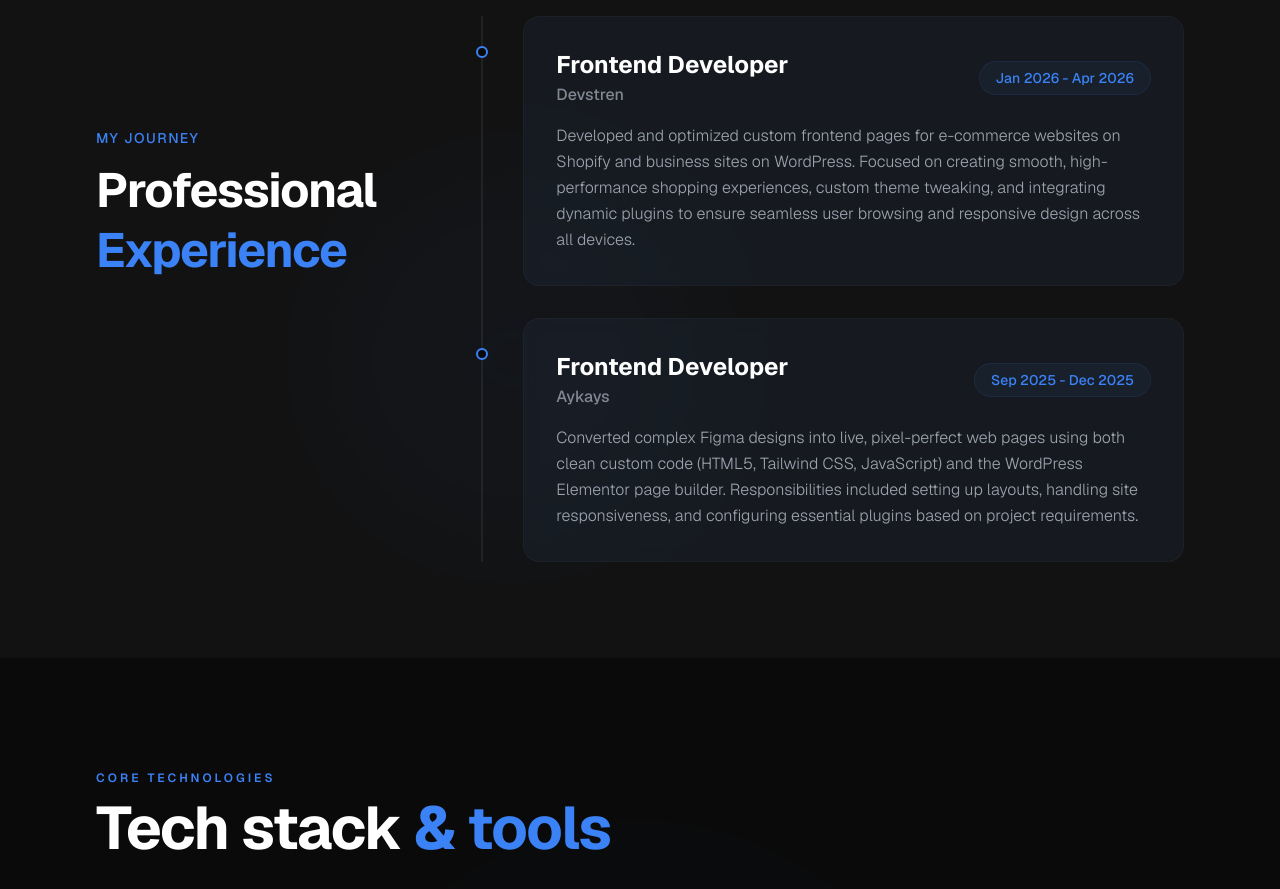
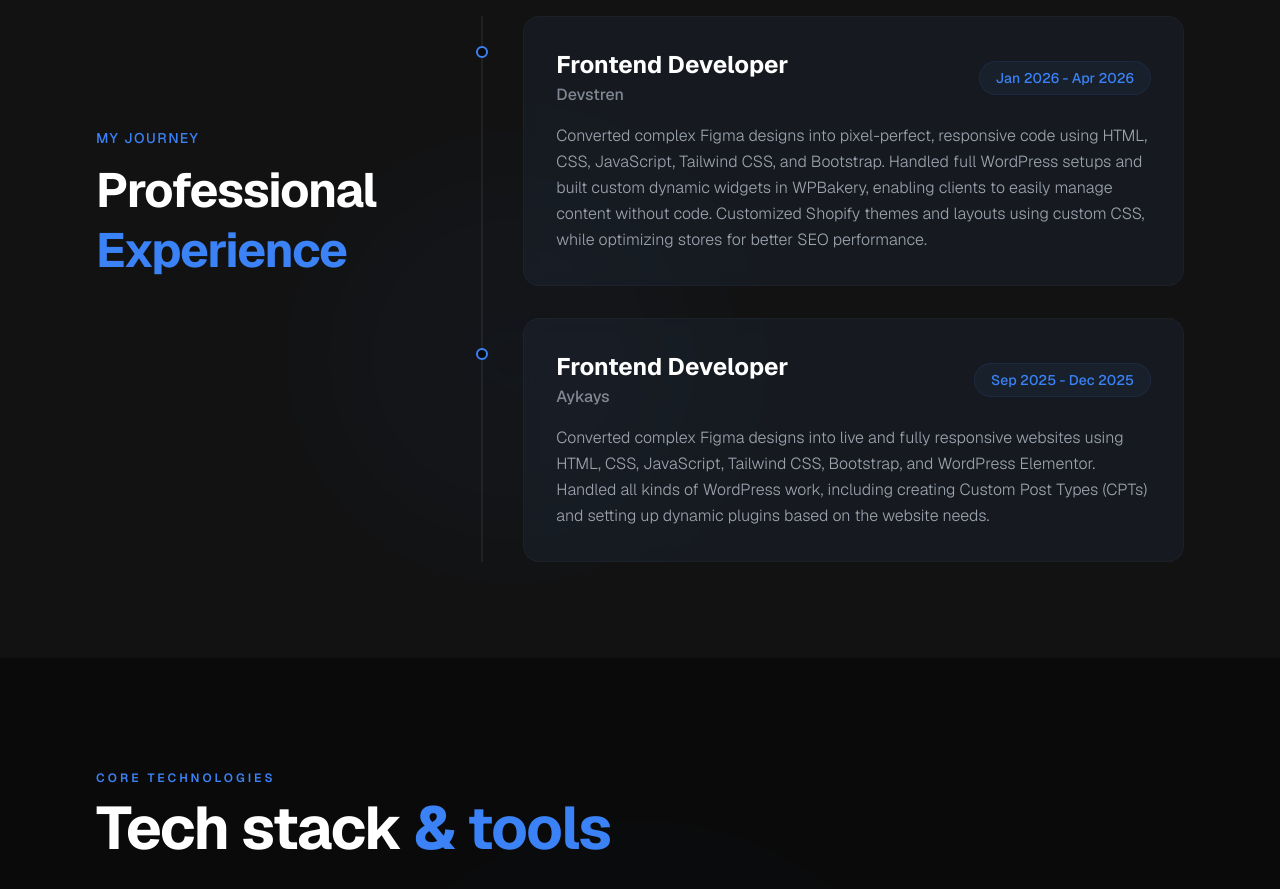
Before and after one commit to syed-usman-ahmed123/Portfolio, a Next.js app: page / in a window 1280 px wide. Shown: the part 880-1769 px from the top of the page. Built offline with nearby package versions, Linux system fonts and the light colour scheme.

Commit message:
update some content

```diff
--- a/components/experience.js
+++ b/components/experience.js
@@ -7,13 +7,13 @@ export default function Experience() {
       role: "Frontend Developer",
       company: "Devstren",
       duration: "Jan 2026 - Apr 2026",
-      description: "Developed and optimized custom frontend pages for e-commerce websites on Shopify and business sites on WordPress. Focused on creating smooth, high-performance shopping experiences, custom theme tweaking, and integrating dynamic plugins to ensure seamless user browsing and responsive design across all devices.",
+      description: "Converted complex Figma designs into pixel-perfect, responsive code using HTML, CSS, JavaScript, Tailwind CSS, and Bootstrap. Handled full WordPress setups and built custom dynamic widgets in WPBakery, enabling clients to easily manage content without code. Customized Shopify themes and layouts using custom CSS, while optimizing stores for better SEO performance.",
     },
     {
       role: "Frontend Developer",
       company: "Aykays",
       duration: "Sep 2025 - Dec 2025",
-      description: "Converted complex Figma designs into live, pixel-perfect web pages using both clean custom code (HTML5, Tailwind CSS, JavaScript) and the WordPress Elementor page builder. Responsibilities included setting up layouts, handling site responsiveness, and configuring essential plugins based on project requirements.",
+      description: "Converted complex Figma designs into live and fully responsive websites using HTML, CSS, JavaScript, Tailwind CSS, Bootstrap, and WordPress Elementor. Handled all kinds of WordPress work, including creating Custom Post Types (CPTs) and setting up dynamic plugins based on the website needs.",
     },
   ];
 
--- a/components/skills.js
+++ b/components/skills.js
@@ -36,7 +36,6 @@ export default function Skills() {
       description: "Setting up powerful, high-converting digital stores and business websites that are easy to manage.",
       skills: [
         { name: "WordPress", color: "#21759b" },
-        { name: "Elementor", color: "#92003B" },
         { name: "Shopify", color: "#96bf48" },
       ],
     },
```
Also changed, not shown: 1 other file (tests, documents, lock files or other folders).
